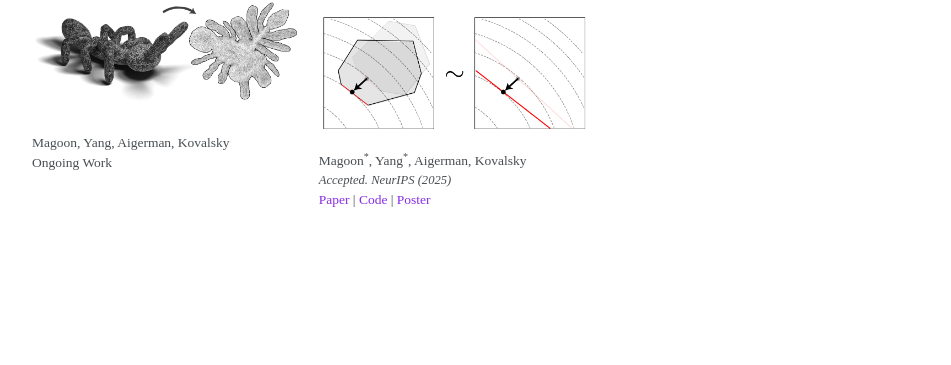
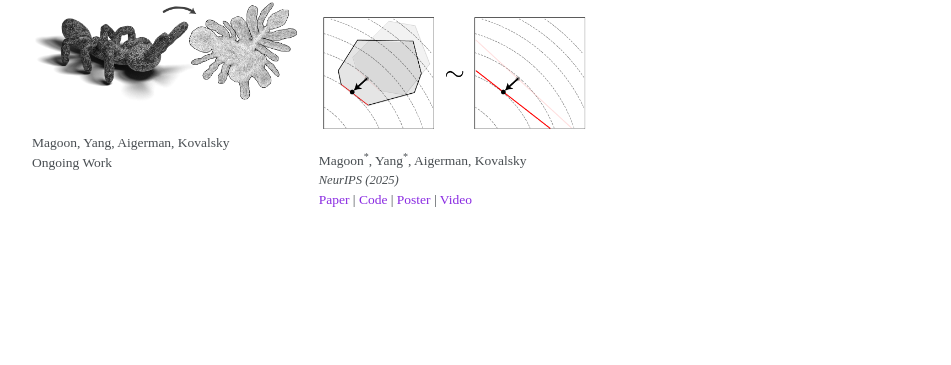
Before and after one commit to cwmagoon/cwmagoon.github.io, a Jekyll site: the page built from _pages/about.md, in a window 1280 px wide. Shown: the part 626-991 px from the top of the page, without its empty margins (160-1111 px from the left). Built offline with Jekyll 4.4.1, drawn with Linux system fonts in a browser that asks for light colours.

Commit message:
Update about.md

```diff
--- a/_pages/about.md
+++ b/_pages/about.md
@@ -109,8 +109,8 @@ hide_footer: true
       <img src="/images/dQP_schematic.png" alt="dQP Schematic" style="width:100%; height:auto; display:block; margin-bottom:0.2rem;">
       <div style="margin-top:auto;">
         <p style="margin:0; font-size:0.75rem; font-family: 'Times New Roman', serif;">Magoon<sup>*</sup>, Yang<sup>*</sup>, Aigerman, Kovalsky</p>
-        <p style="margin:0; font-size:0.7rem; font-style:italic;">Accepted. NeurIPS (2025)</p>
-        <p style="margin:0; font-size:0.75rem; font-family: 'Times New Roman', serif;"><a href="https://arxiv.org/pdf/2410.06324">Paper</a> | <a href="https://github.com/cwmagoon/dQP">Code</a> | <a href="https://neurips.cc/media/PosterPDFs/NeurIPS%202025/119180.png?t=1762316861.5409572">Poster</a> </p>
+        <p style="margin:0; font-size:0.7rem; font-style:italic;">NeurIPS (2025)</p>
+        <p style="margin:0; font-size:0.75rem; font-family: 'Times New Roman', serif;"><a href="https://arxiv.org/pdf/2410.06324">Paper</a> | <a href="https://github.com/cwmagoon/dQP">Code</a> | <a href="https://neurips.cc/media/PosterPDFs/NeurIPS%202025/119180.png?t=1762316861.5409572">Poster</a> | <a href="https://neurips.cc/virtual/2025/loc/san-diego/poster/119180">Video</a> </p>
       </div>
     </div>
     <!-- Blank columns -->
```
